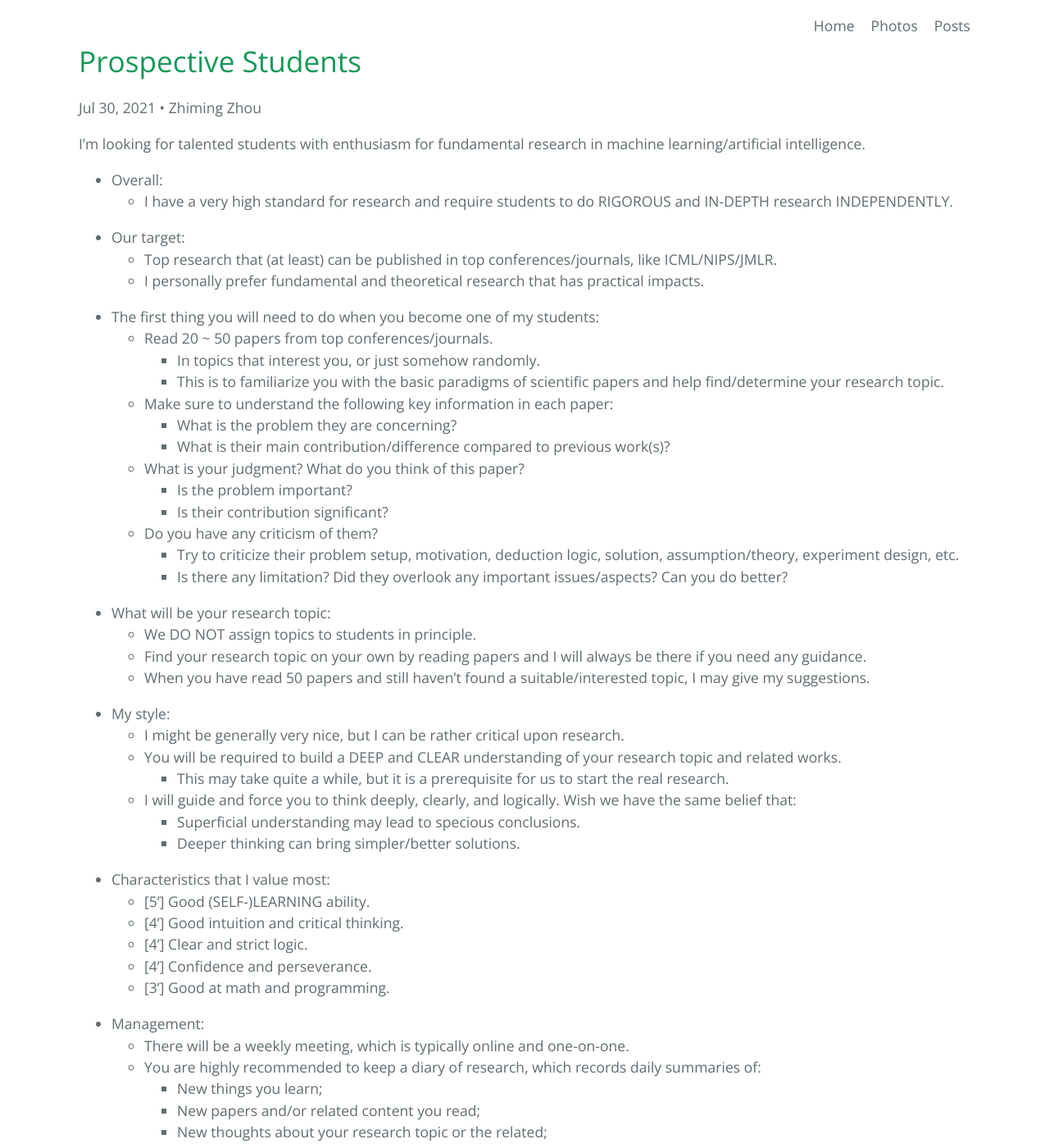
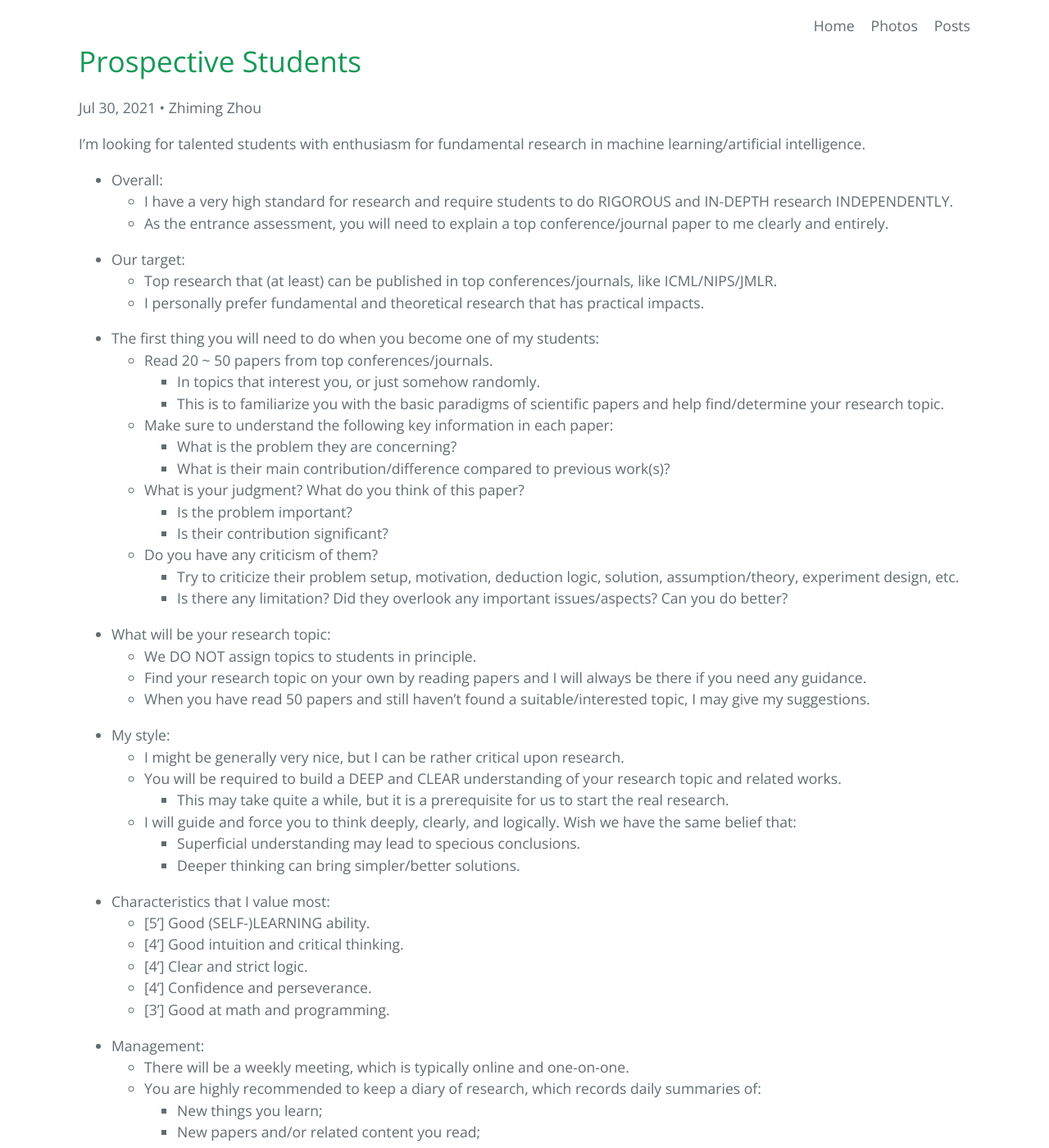
Before and after one commit to ZhimingZhou/zhimingzhou.github.io, a Jekyll site: the page built from _posts/2021-10-11-Prospective-Students.md, in a window 1280 px wide and 1400 px high, scrolled down 256 px. Shown: the whole window at 82% size. Built offline with Jekyll 4.4.1, drawn with Linux system fonts in a browser that asks for light colours; comment, search, counter and statistics services are not loaded; some of the changed text lies outside the part shown.

Commit message:
Update 2021-10-11-Prospective-Students.md

```diff
--- a/_posts/2021-10-11-Prospective-Students.md
+++ b/_posts/2021-10-11-Prospective-Students.md
@@ -11,6 +11,7 @@ I’m looking for talented students with enthusiasm for fundamental research in
 
 - Overall:
 	- I have a very high standard for research and require students to do RIGOROUS and IN-DEPTH research INDEPENDENTLY.
+	- As the entrance assessment, you will need to explain a top conference/journal paper to me clearly and entirely.
 
 <!--  -->
 - Our target:
```
Also changed, not shown: other parts of _posts/2021-10-11-Prospective-Students.md (+0 -1 lines).
